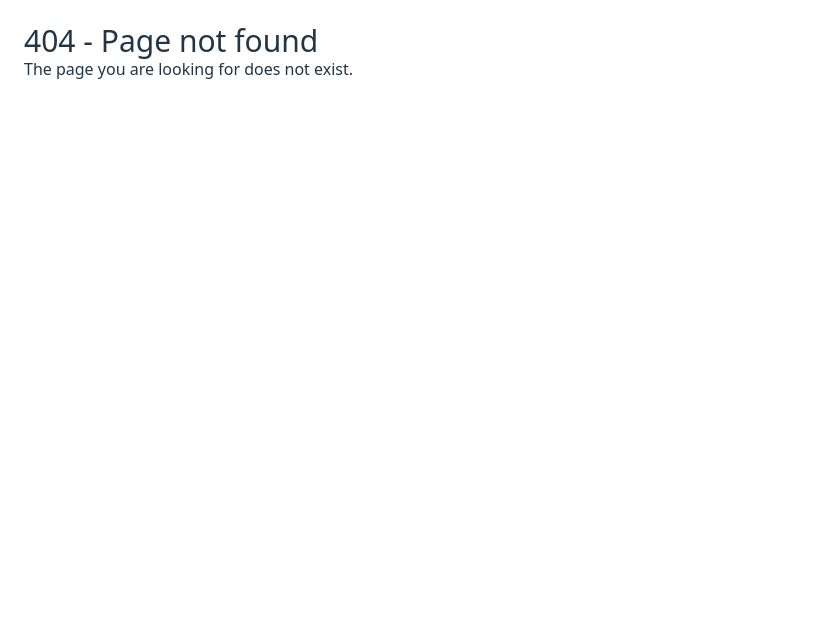
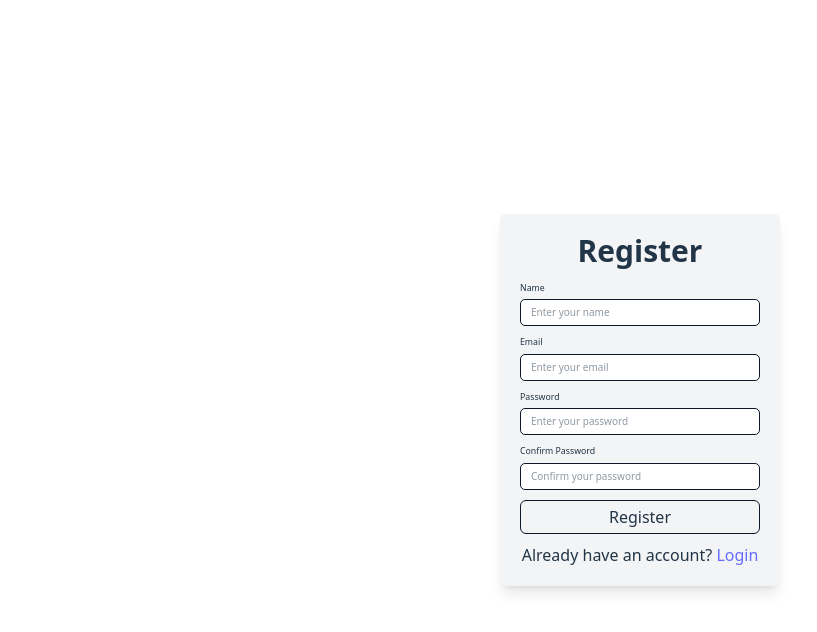
Before and after one commit to anan0402/trello-web, a React (Vite) app: page /register in a window 1280 px wide. Before the commit this address had no page. Shown: the top 632 px of the page, without its empty margins (0-817 px from the left). Built offline with nearby package versions, Linux system fonts and the light colour scheme.

Commit message:
Feat login page

```diff
--- /dev/null
+++ b/src/components/atoms/Link.jsx
@@ -0,0 +1,12 @@
+import React from "react"
+import { Link as RouterLink } from 'react-router-dom'
+
+function Link({ to, children, className = '' }) {
+  return (
+    <RouterLink to={to} className={className}>
+      {children}
+    </RouterLink>
+  )
+}
+
+export default React.memo(Link)
--- a/src/components/menus/FilterMenu.jsx
+++ b/src/components/menus/FilterMenu.jsx
@@ -1,4 +1,4 @@
-import React, { useState } from 'react'
+import React, { useCallback, useEffect, useRef, useState } from 'react'
 import { X, User, ChevronDown } from 'lucide-react'
 
 function FilterMenu({ onClose }) {
@@ -8,13 +8,26 @@ function FilterMenu({ onClose }) {
   const [markedCompleteChecked, setMarkedCompleteChecked] = useState(false)
   const [notMarkedCompleteChecked, setNotMarkedCompleteChecked] = useState(false)
 
+  const onCloseRef = useRef(onClose)
+  useEffect(() => {
+      onCloseRef.current = onClose
+  }, [onClose])
+
+  const handleClose = useCallback(() => {
+    onCloseRef.current()
+  }, [])
+
+  const handleKeywordChange = useCallback((e) => {
+    setKeyword(e.target.value)
+  }, [])
+
   return (
     <div className="bg-white rounded-lg shadow-lg border border-gray-200 min-w-[30rem]">
       {/* Header */}
       <div className="flex items-center justify-between p-4 border-b border-gray-100">
         <span className="text-[1.6rem] font-bold text-gray-900">Filter</span>
         <div
-          onClick={onClose}
+          onClick={handleClose}
           className="relative flex items-center gap-1 cursor-pointer hover:bg-gray-200/70 focus:bg-gray-200/70 rounded-md p-2"
         >
           <X size={20} />
@@ -24,15 +37,15 @@ function FilterMenu({ onClose }) {
       <div className="p-4 space-y-6">
         {/* Keyword Section */}
         <div className="space-y-2">
-          <label className="block text-[1.4rem] font-medium text-gray-900">
+          <label className="block text-[1.6rem] font-medium text-gray-900">
             Keyword
           </label>
           <input
             type="text"
             value={keyword}
-            onChange={(e) => setKeyword(e.target.value)}
+            onChange={handleKeywordChange}
             placeholder="Enter a keyword..."
-            className="w-full px-3 py-2 border border-gray-300 rounded-md text-[1.2rem] focus:outline-none focus:ring-2 focus:ring-blue-500 focus:border-transparent"
+            className="w-full px-3 py-2 border border-gray-300 rounded-md text-[1.6rem] focus:outline-none focus:ring-2 focus:ring-blue-500 focus:border-transparent text-gray-900"
           />
           <p className="text-[1.1rem] text-gray-500">
             Search cards, members, labels, and more.
@@ -58,7 +71,7 @@ function FilterMenu({ onClose }) {
             </div>
             <div className="flex items-center gap-2">
               <User size={16} className="text-gray-500" />
-              <span className="text-[1.2rem] text-gray-900">No members</span>
+              <span className="text-[1.6rem] text-gray-900">No members</span>
             </div>
           </div>
 
@@ -74,7 +87,7 @@ function FilterMenu({ onClose }) {
               />
             </div>
             <div className="flex items-center gap-2 flex-1">
-              <span className="text-[1.2rem] text-gray-900">Select members</span>
+              <span className="text-[1.6rem] text-gray-900">Select members</span>
               <ChevronDown size={16} className="text-gray-500" />
             </div>
           </div>
@@ -82,7 +95,7 @@ function FilterMenu({ onClose }) {
 
         {/* Card Status Section */}
         <div className="space-y-3">
-          <label className="block text-[1.4rem] font-medium text-gray-900">
+          <label className="block text-[1.6rem] font-medium text-gray-900">
             Card status
           </label>
 
@@ -97,7 +110,7 @@ function FilterMenu({ onClose }) {
                 className="w-4 h-4 text-blue-600 bg-gray-100 border-gray-300 rounded focus:ring-blue-500 focus:ring-2"
               />
             </div>
-            <span className="text-[1.2rem] text-gray-900">Marked as complete</span>
+            <span className="text-[1.6rem] text-gray-900">Marked as complete</span>
           </div>
 
           {/* Not marked as complete option */}
@@ -111,7 +124,7 @@ function FilterMenu({ onClose }) {
                 className="w-4 h-4 text-blue-600 bg-gray-100 border-gray-300 rounded focus:ring-blue-500 focus:ring-2"
               />
             </div>
-            <span className="text-[1.2rem] text-gray-900">Not marked as complete</span>
+            <span className="text-[1.6rem] text-gray-900">Not marked as complete</span>
           </div>
         </div>
       </div>
@@ -119,4 +132,4 @@ function FilterMenu({ onClose }) {
   )
 }
 
-export default FilterMenu
+export default React.memo(FilterMenu)
--- a/src/components/menus/VisibilityMenu.jsx
+++ b/src/components/menus/VisibilityMenu.jsx
@@ -1,4 +1,4 @@
-import React from 'react'
+import React, { useCallback, useEffect, useRef } from 'react'
 import { Lock, Users, Building2, Globe, Check, X } from 'lucide-react'
 
 function VisibilityMenu({ onClose, onVisibilitySelect }) {
@@ -33,11 +33,15 @@ function VisibilityMenu({ onClose, onVisibilitySelect }) {
             selected: true
         }
     ]
+    const onCloseRef = useRef(onClose)
+    useEffect(() => {
+        onCloseRef.current = onClose
+    }, [onClose])
 
-    const handleVisibilityClick = (visibilityId) => {
+    const handleVisibilityClick = useCallback((visibilityId) => {
         onVisibilitySelect(visibilityId)
-        onClose()
-    }
+        onCloseRef.current()
+    }, [onVisibilitySelect])
 
     return (
         <div className="bg-white rounded-lg shadow-lg border border-gray-200 min-w-[30rem]">
--- a/src/components/molecules/Popup.jsx
+++ b/src/components/molecules/Popup.jsx
@@ -20,6 +20,7 @@ function Popup({
         (!triggerRef?.current || !triggerRef.current.contains(e.target))
       ) {
         if (onClose) {
+          console.log('onClose')
           onClose()
         }
       }
@@ -33,6 +34,7 @@ function Popup({
   useEffect(() => {
     const handleEscape = (e) => {
       if (e.key === 'Escape' && isOpen && onClose) {
+        console.log('onClose')
         onClose()
       }
     }
@@ -56,6 +58,8 @@ function Popup({
   return (
     <div
       ref={popupRef}
+      onClick={(e) => e.stopPropagation()}
+      onMouseDown={(e) => e.stopPropagation()}
       className={`absolute z-40 bg-white dark:bg-gray-800 rounded-lg shadow-lg border border-gray-200 dark:border-gray-700 ${getPositionClasses()} ${className}`}
     >
       {children}
--- a/src/pages/HomePage.jsx
+++ b/src/pages/HomePage.jsx
@@ -1,11 +1,24 @@
+import React from 'react'
+import Link from '../components/atoms/Link'
 import MainLayout from '../components/templates/MainLayout'
 
 function HomePage() {
   return (
     <div className="flex flex-col items-center justify-center h-screen">
-      <h1 className="text-2xl font-bold">Home</h1>
+      <h1 className="text-2xl font-bold mb-8">Welcome to Trello</h1>
+      <div className="flex gap-4">
+        <Link to="/login">
+          <button className="px-6 py-2 bg-[var(--link)] text-white rounded-lg hover:bg-[var(--link-hover)]">
+            Login
+          </button>
+        </Link>
+        <Link to="/register">
+          <button className="px-6 py-2 bg-[var(--link)] text-white rounded-lg hover:bg-[var(--link-hover)]">
+            Register
+          </button>
+        </Link>
+      </div>
     </div>
-
   )
 }
 
--- /dev/null
+++ b/src/pages/LoginPage.jsx
@@ -0,0 +1,96 @@
+import React, { useState, useCallback } from 'react'
+import { useDispatch } from 'react-redux'
+import { useNavigate } from 'react-router-dom'
+import { setLoading, setUser, setError } from '../redux/slices/authSlice'
+import Input from '../components/atoms/Input'
+import Button from '../components/atoms/Button'
+import Link from '../components/atoms/Link'
+
+function LoginPage() {
+  const [formData, setFormData] = useState({
+    email: '',
+    password: '',
+  })
+  const dispatch = useDispatch()
+  const navigate = useNavigate()
+
+  const handleChange = useCallback((e) => {
+    const { name, value } = e.target
+    setFormData(prev => ({ ...prev, [name]: value }))
+  }, [])
+
+  const handleSubmit = useCallback(async (e) => {
+    e.preventDefault()
+    dispatch(setLoading(true))
+
+    // Simulate API call
+    setTimeout(() => {
+      if (formData.email && formData.password) {
+        dispatch(setUser({
+          id: '1',
+          email: formData.email,
+          name: 'User',
+        }))
+        navigate('/')
+      } else {
+        dispatch(setError('Please fill in all fields'))
+      }
+    }, 500)
+  }, [formData, dispatch, navigate])
+
+  return (
+    <div className="flex items-center justify-center min-h-screen bg-[var(--bg)]">
+      <div className="w-full max-w-md p-8 bg-[var(--surface)] rounded-lg shadow-lg">
+        <h1 className="text-3xl font-bold text-center mb-6 text-[var(--fg)]">
+          Login
+        </h1>
+
+        <form onSubmit={handleSubmit} className="space-y-4">
+          <div>
+            <label htmlFor="email" className="block mb-2 text-sm font-medium text-[var(--fg)]">
+              Email
+            </label>
+            <Input
+              type="email"
+              name="email"
+              value={formData.email}
+              onChange={handleChange}
+              placeholder="Enter your email"
+              className="w-full px-4 py-2 text-[var(--fg)] bg-[var(--bg)] border border-[var(--button-border)] rounded-lg"
+            />
+          </div>
+
+          <div>
+            <label htmlFor="password" className="block mb-2 text-sm font-medium text-[var(--fg)]">
+              Password
+            </label>
+            <Input
+              type="password"
+              name="password"
+              value={formData.password}
+              onChange={handleChange}
+              placeholder="Enter your password"
+              className="w-full px-4 py-2 text-[var(--fg)] bg-[var(--bg)] border border-[var(--button-border)] rounded-lg"
+            />
+          </div>
+
+          <Button
+            type="submit"
+            className="w-full py-2 bg-[var(--link)] text-white hover:bg-[var(--link-hover)] font-medium"
+          >
+            Login
+          </Button>
+        </form>
+
+        <p className="mt-4 text-center text-sm text-[var(--fg)]">
+          Don't have an account?{' '}
+          <Link to="/register" className="text-[var(--link)] hover:text-[var(--link-hover)]">
+            Register
+          </Link>
+        </p>
+      </div>
+    </div>
+  )
+}
+
+export default React.memo(LoginPage)
--- /dev/null
+++ b/src/pages/RegisterPage.jsx
@@ -0,0 +1,133 @@
+import React, { useState, useCallback } from 'react'
+import { useDispatch } from 'react-redux'
+import { useNavigate } from 'react-router-dom'
+import { setLoading, setUser, setError } from '../redux/slices/authSlice'
+import Input from '../components/atoms/Input'
+import Button from '../components/atoms/Button'
+import Link from '../components/atoms/Link'
+
+function RegisterPage() {
+  const [formData, setFormData] = useState({
+    name: '',
+    email: '',
+    password: '',
+    confirmPassword: '',
+  })
+  const dispatch = useDispatch()
+  const navigate = useNavigate()
+
+  const handleChange = useCallback((e) => {
+    const { name, value } = e.target
+    setFormData(prev => ({ ...prev, [name]: value }))
+  }, [])
+
+  const handleSubmit = useCallback(async (e) => {
+    e.preventDefault()
+
+    if (formData.password !== formData.confirmPassword) {
+      dispatch(setError('Passwords do not match'))
+      return
+    }
+
+    if (!formData.name || !formData.email || !formData.password) {
+      dispatch(setError('Please fill in all fields'))
+      return
+    }
+
+    dispatch(setLoading(true))
+
+    // Simulate API call
+    setTimeout(() => {
+      dispatch(setUser({
+        id: '1',
+        name: formData.name,
+        email: formData.email,
+      }))
+      navigate('/')
+    }, 500)
+  }, [formData, dispatch, navigate])
+
+  return (
+    <div className="flex items-center justify-center min-h-screen bg-[var(--bg)]">
+      <div className="w-full max-w-md p-8 bg-[var(--surface)] rounded-lg shadow-lg">
+        <h1 className="text-3xl font-bold text-center mb-6 text-[var(--fg)]">
+          Register
+        </h1>
+
+        <form onSubmit={handleSubmit} className="space-y-4">
+          <div>
+            <label htmlFor="name" className="block mb-2 text-sm font-medium text-[var(--fg)]">
+              Name
+            </label>
+            <Input
+              type="text"
+              name="name"
+              value={formData.name}
+              onChange={handleChange}
+              placeholder="Enter your name"
+              className="w-full px-4 py-2 text-[var(--fg)] bg-[var(--bg)] border border-[var(--button-border)] rounded-lg"
+            />
+          </div>
+
+          <div>
+            <label htmlFor="email" className="block mb-2 text-sm font-medium text-[var(--fg)]">
+              Email
+            </label>
+            <Input
+              type="email"
+              name="email"
+              value={formData.email}
+              onChange={handleChange}
+              placeholder="Enter your email"
+              className="w-full px-4 py-2 text-[var(--fg)] bg-[var(--bg)] border border-[var(--button-border)] rounded-lg"
+            />
+          </div>
+
+          <div>
+            <label htmlFor="password" className="block mb-2 text-sm font-medium text-[var(--fg)]">
+              Password
+            </label>
+            <Input
+              type="password"
+              name="password"
+              value={formData.password}
+              onChange={handleChange}
+              placeholder="Enter your password"
+              className="w-full px-4 py-2 text-[var(--fg)] bg-[var(--bg)] border border-[var(--button-border)] rounded-lg"
+            />
+          </div>
+
+          <div>
+            <label htmlFor="confirmPassword" className="block mb-2 text-sm font-medium text-[var(--fg)]">
+              Confirm Password
+            </label>
+            <Input
+              type="password"
+              name="confirmPassword"
+              value={formData.confirmPassword}
+              onChange={handleChange}
+              placeholder="Confirm your password"
+              className="w-full px-4 py-2 text-[var(--fg)] bg-[var(--bg)] border border-[var(--button-border)] rounded-lg"
+            />
+          </div>
+
+          <Button
+            type="submit"
+            className="w-full py-2 bg-[var(--link)] text-white hover:bg-[var(--link-hover)] font-medium"
+          >
+            Register
+          </Button>
+        </form>
+
+        <p className="mt-4 text-center text-sm text-[var(--fg)]">
+          Already have an account?{' '}
+          <Link to="/login" className="text-[var(--link)] hover:text-[var(--link-hover)]">
+            Login
+          </Link>
+        </p>
+      </div>
+    </div>
+  )
+}
+
+export default React.memo(RegisterPage)
--- /dev/null
+++ b/src/redux/slices/authSlice.jsx
@@ -0,0 +1,35 @@
+import { createSlice } from '@reduxjs/toolkit'
+
+const initialState = {
+  user: null,
+  isAuthenticated: false,
+  isLoading: false,
+  error: null,
+}
+
+const authSlice = createSlice({
+  name: 'auth',
+  initialState,
+  reducers: {
+    setLoading: (state, action) => {
+      state.isLoading = action.payload
+    },
+    setUser: (state, action) => {
+      state.user = action.payload
+      state.isAuthenticated = !!action.payload
+      state.error = null
+    },
+    setError: (state, action) => {
+      state.error = action.payload
+      state.isLoading = false
+    },
+    logout: (state) => {
+      state.user = null
+      state.isAuthenticated = false
+      state.error = null
+    },
+  },
+})
+
+export const { setLoading, setUser, setError, logout } = authSlice.actions
+export default authSlice.reducer
--- a/src/redux/slices/index.jsx
+++ b/src/redux/slices/index.jsx
@@ -1,2 +1,3 @@
 
 export { default as headerReducer } from './headerSlice'
+export { default as authReducer } from './authSlice'
--- a/src/redux/store.jsx
+++ b/src/redux/store.jsx
@@ -1,10 +1,11 @@
 import { configureStore } from '@reduxjs/toolkit'
-import { headerReducer } from './slices'
+import { headerReducer, authReducer } from './slices'
 
 
 const store = configureStore({
   reducer: {
     headerReducer,
+    authReducer,
   },
 })
 
```
Also changed, not shown: src/routes/routes.jsx (+10 -0 lines).
